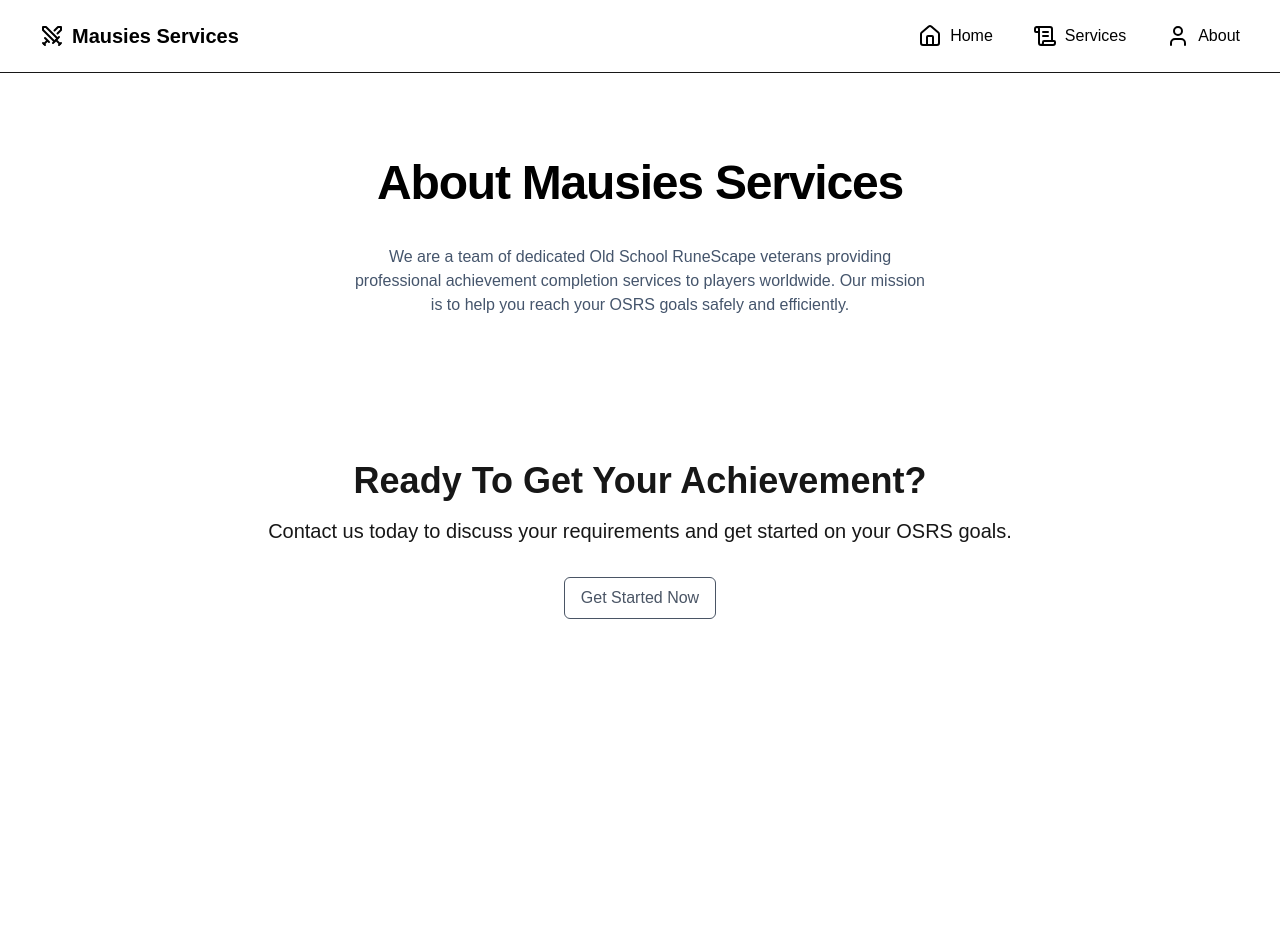
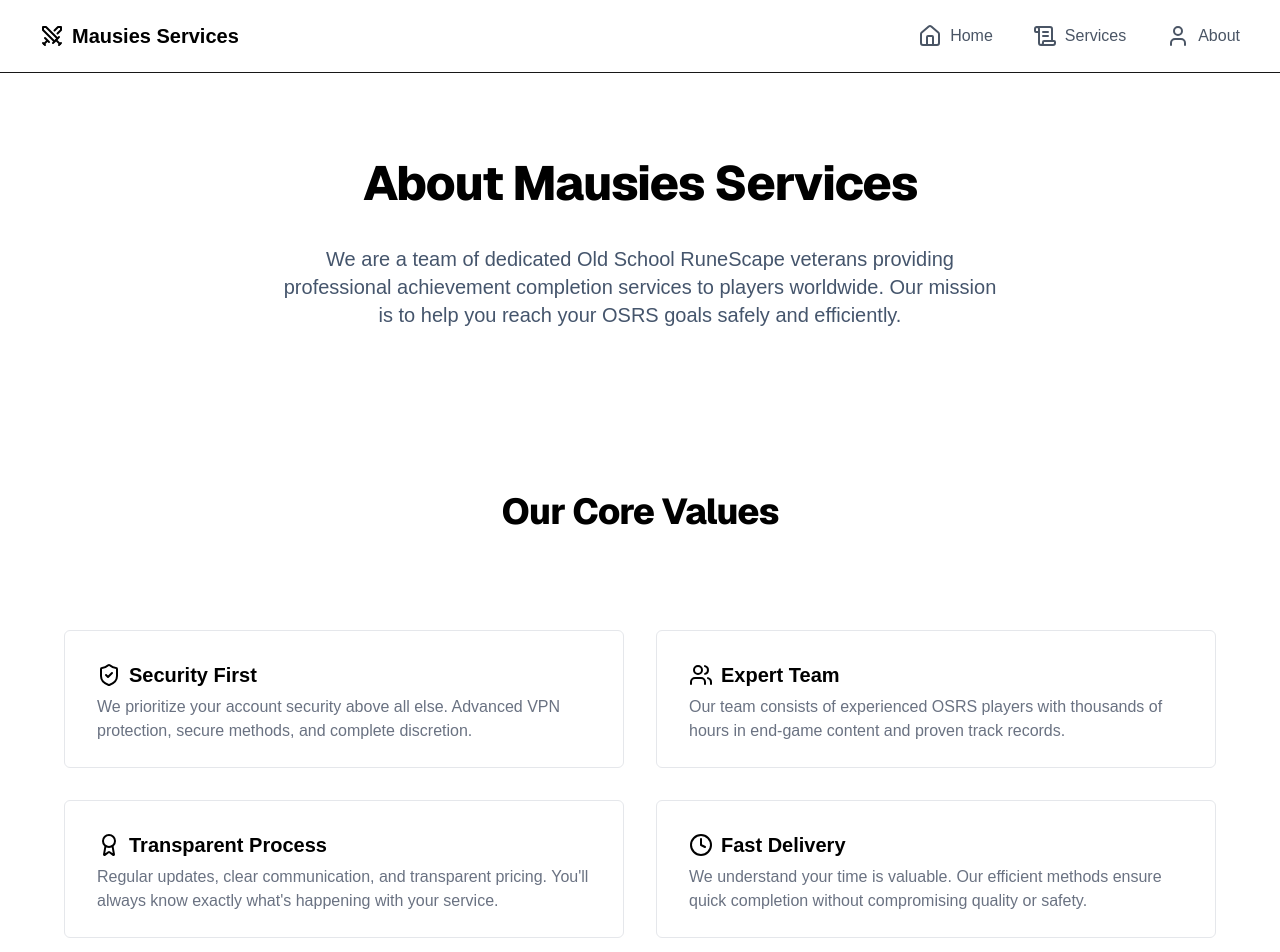
Before and after one commit to vincent-tso/mausies-service-shop, a Next.js app in the folder mausies-service-shop/: page /about in a window 1280 px wide. Shown: the top 952 px of the page. Before the commit the page ends 873 px from the top, so only its background shows below. Built offline with nearby package versions, Linux system fonts and the light colour scheme.

Commit message:
Implemented more sections to About page

```diff
--- a/mausies-service-shop/src/app/about/page.tsx
+++ b/mausies-service-shop/src/app/about/page.tsx
@@ -1,4 +1,5 @@
 import { TitleCard } from "../../components/TitleCard"
+import { Values } from "../../components/Values"
 import { Footer } from "../../components/Footer"
 
 export default function About() {
@@ -11,6 +12,11 @@
                 size="lg"
                 as="h1"
             />
+            <TitleCard
+                title="Our Core Values"
+                align="centre"
+            />
+            <Values />
             <Footer />
         </div>
     );
--- a/mausies-service-shop/src/app/page.tsx
+++ b/mausies-service-shop/src/app/page.tsx
@@ -1,4 +1,5 @@
 import { Hero } from "../components/Hero";
+import { TitleCard } from "../components/TitleCard";
 import { Features } from "../components/Features";
 import { Testimonials } from "../components/Testimonials";
 import { Footer } from "../components/Footer";
@@ -7,7 +8,18 @@
     return (
         <div className="min-h-screen">
             <Hero />
+            <TitleCard
+            title="Why Choose Our Services?"
+            description="We provide the most reliable and professional OSRS achievement services in the community."
+            align="centre"
+            />
             <Features/>
+            <TitleCard
+            title="What Our Clients Say"
+            description="Join hundreds of satisfied players who have trusted us with their achievements."
+            align="centre"
+            bg="bg-gray-100"
+            />
             <Testimonials />
             <Footer />
         </div>
--- a/mausies-service-shop/src/app/services/page.tsx
+++ b/mausies-service-shop/src/app/services/page.tsx
@@ -1,8 +1,14 @@
+import { TitleCard } from "../../components/TitleCard"
 import { Service } from "../../components/Service"
 
 export default function ServicesPage() {
     return (
         <div className="min-h-screen">
+            <TitleCard
+            title="Our Services"
+            description="Professional completion of Old School RuneScape's most challenging achievements. All services are performed by skilled players with proven track records."
+            align="centre"
+            />
             <Service />
         </div>
     );
--- a/mausies-service-shop/src/components/Features.tsx
+++ b/mausies-service-shop/src/components/Features.tsx
@@ -26,11 +26,7 @@
 export function Features() {
     return (
         <section>
-            <div className="bg-white p-16 pb-20">
-                <div className="flex flex-col text-black gap-y-4 pb-8 text-center">
-                    <h1 className="font-bold text-3xl mx-auto">Why Choose Our Services?</h1>
-                    <p className="text-gray-600 text-xl max-w-2xl mx-auto">We provide the most reliable and professional OSRS achievement services in the community.</p>
-                </div>
+            <div className="bg-white px-16 pb-20">
                 <div className="grid grid-cols-1 md:grid-cols-2 lg:grid-cols-4 gap-8">
                     {features.map((feature, index) => (
                         <div key={index} className="flex flex-col text-center p-6 border border-gray-200 rounded-md text-black lg:px-8">
--- a/mausies-service-shop/src/components/Navbar.tsx
+++ b/mausies-service-shop/src/components/Navbar.tsx
@@ -33,7 +33,7 @@
                     <div className="flex gap-x-2">
                         {navItems.map((navItem, index) => (
                             <Link key={index} href={navItem.link}>
-                                <button className="flex gap-x-2 rounded-md transition duration-200 ease-in-out hover:bg-gray-200 hover:cursor-pointer p-2 px-4">
+                                <button className="flex gap-x-2 text-gray-600 rounded-md transition duration-200 ease-in-out hover:bg-gray-200 hover:cursor-pointer p-2 px-4">
                                     <navItem.icon />
                                     <p className="">{navItem.title}</p>
                                 </button>
--- a/mausies-service-shop/src/components/Service.tsx
+++ b/mausies-service-shop/src/components/Service.tsx
@@ -49,11 +49,7 @@
     return (
         <section>
             <div className="bg-white">
-                <div className="flex flex-col text-black gap-y-4 p-16 text-center">
-                    <h1 className="font-bold text-3xl mx-auto">Our Services</h1>
-                    <p className="text-gray-600 text-xl max-w-3xl mx-auto">Professional completion of Old School RuneScape's most challenging achievements. All services are performed by skilled players with proven track records.</p>
-                </div>
-                <div className="grid grid-cols-2 gap-8 text-black px-20 pb-20 pt-8">
+                <div className="grid grid-cols-2 gap-8 text-black px-20 pb-20">
                     {services.map((service, index) => (
                         <Link key={index} href="services/inquire">
                             <div className="flex flex-col border border-border rounded-md border-gray-200 justify-between gap-8 p-8 h-full transition duration 200 ease-in-out hover:shadow-md hover:cursor-pointer">
--- a/mausies-service-shop/src/components/Testimonials.tsx
+++ b/mausies-service-shop/src/components/Testimonials.tsx
@@ -27,11 +27,7 @@
   export function Testimonials() {
     return(
         <section>
-            <div className="bg-gray-100 p-16 pb-20">
-                <div className="flex flex-col text-black gap-y-4 pb-8 text-center">
-                    <h1 className="font-bold text-3xl mx-auto">What Our Clients Say</h1>
-                    <p className="text-gray-600 text-xl max-w-2xl mx-auto">Join hundreds of satisfied players who have trusted us with their achievements.</p>
-                </div>
+            <div className="bg-gray-100 px-16 pb-20">
                 <div className="grid grid-cols-1 md:grid-cols-2 lg:grid-cols-3 gap-8">
                     {testimonials.map((testimonial, index) => (
                         <div key={index} className="flex flex-col p-6 border border-gray-200 bg-white rounded-md text-black lg:px-8">
--- a/mausies-service-shop/src/components/TitleCard.tsx
+++ b/mausies-service-shop/src/components/TitleCard.tsx
@@ -3,12 +3,10 @@
 export type TitleCardProps = {
     title: string;
     description?: React.ReactNode;
-    eyebrow?: string;
-    icon?: React.ReactNode;
     align?: "left" | "centre";
     size?: "sm" | "md" | "lg";
     as?: HeadingTag;
-    className?: string;
+    bg?: string;
 };
 
 // AI-generated helper function to aid with className filtering
@@ -21,7 +19,8 @@
     description,
     align = "left",
     size = "md",
-    as = "h1"
+    as = "h1",
+    bg = "bg-white"
 }: TitleCardProps) {
     const Heading = as;
 
@@ -29,8 +28,15 @@
         size === "sm"
         ? "text-2xl"
         : size === "lg"
-        ? "text-4xl md:text-5xl"
-        : "text-3xl";
+        ? "text-6xl md:text-5xl"
+        : "text-4xl";
+
+    const descSizeClasses =
+        size === "sm"
+        ? "text-sm"
+        : size === "lg"
+        ? "text-xl"
+        : "text-lg md:text-md"
 
     const alignClasses =
         align === "centre"
@@ -39,13 +45,13 @@
 
     return (
         <section>
-            <div className={cn("flex gap-4 p-20 bg-white text-black text-center", align === "centre" && "md:w-full md:justify-center")}>
+            <div className={cn("flex gap-4 p-20 text-black text-center", bg, align === "centre" && "md:w-full md:justify-center")}>
                 <div className={cn("flex flex-col", alignClasses)}>
-                    <Heading className={cn("font-bold leading-tight tracking-tight pb-8", sizeClasses)}>
+                    <Heading className={cn("font-extrabold font-sans leading-tight tracking-tight pb-4", size === "lg" && "pb-8", sizeClasses)}>
                         {title}
                     </Heading>
                     {description ? (
-                    <p className={cn("max-w-prose text-slate-600", align === "centre" && "mx-auto")}>
+                    <p className={cn("max-w-prose text-slate-600", descSizeClasses, align === "centre" && "mx-auto")}>
                         {description}
                     </p>
                 ) : null}
--- /dev/null
+++ b/mausies-service-shop/src/components/Values.tsx
@@ -0,0 +1,44 @@
+import { ShieldCheck, Users, Award, Clock } from "lucide-react"
+
+const values = [
+    {
+        icon: ShieldCheck,
+        title: "Security First",
+        description: "We prioritize your account security above all else. Advanced VPN protection, secure methods, and complete discretion."
+    },
+    {
+        icon: Users,
+        title: "Expert Team",
+        description: "Our team consists of experienced OSRS players with thousands of hours in end-game content and proven track records."
+    },
+    {
+        icon: Award,
+        title: "Transparent Process",
+        description: "Regular updates, clear communication, and transparent pricing. You'll always know exactly what's happening with your service."
+    },
+    {
+        icon: Clock,
+        title: "Fast Delivery",
+        description: "We understand your time is valuable. Our efficient methods ensure quick completion without compromising quality or safety."
+    }
+]
+
+export function Values() {
+    return (
+        <section>
+            <div className="bg-white px-16 pb-20">
+                <div className="grid grid-cols-1 md:grid-cols-2 gap-8">
+                    {values.map((value, index) => (
+                        <div key={index} className="flex flex-col p-6 border border-gray-200 rounded-md text-black lg:px-8">
+                            <div className="flex gap-2">
+                                <value.icon className="my-2"/>
+                                <h2 className="text-xl my-auto font-bold">{value.title}</h2>
+                            </div>
+                            <p className="text-gray-500">{value.description}</p>
+                        </div>
+                    ))}
+                </div>
+            </div>
+        </section>
+    );
+}
```
Lines whose indentation alone changed are shown as unchanged.
